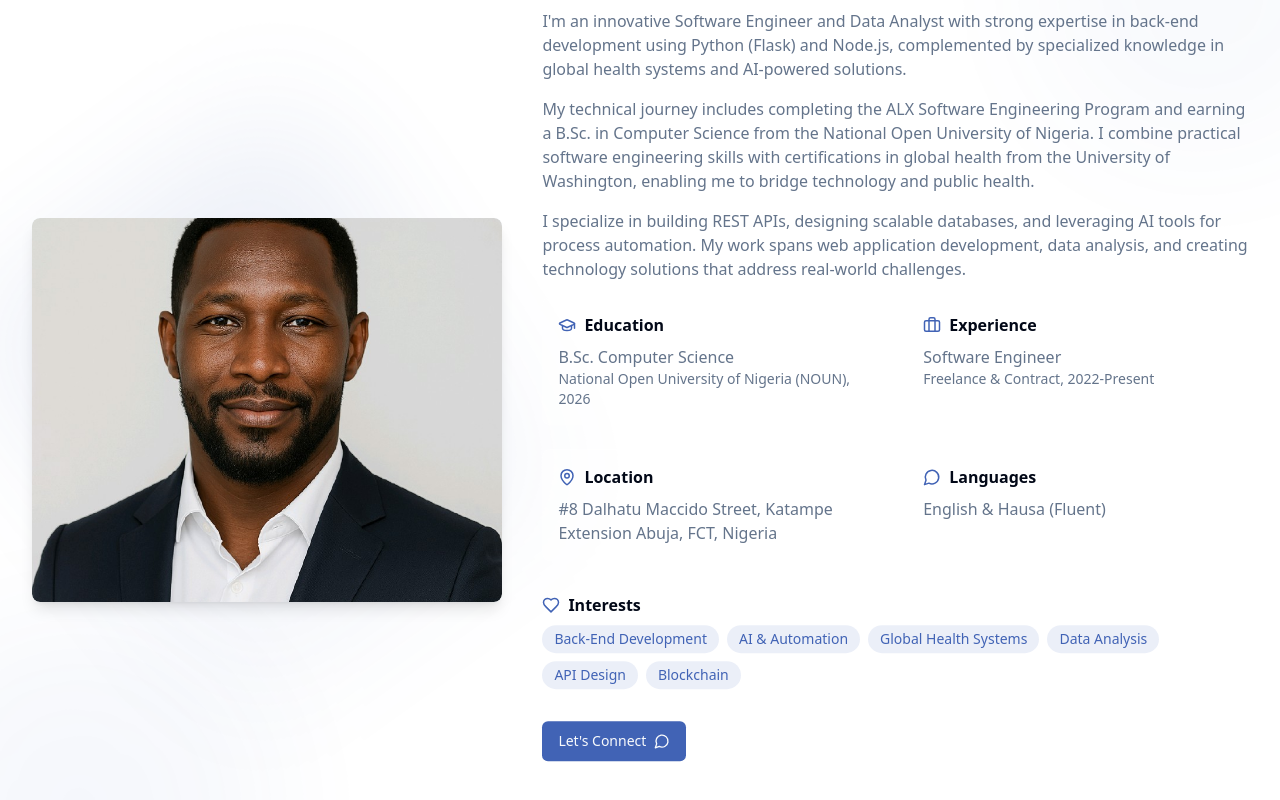
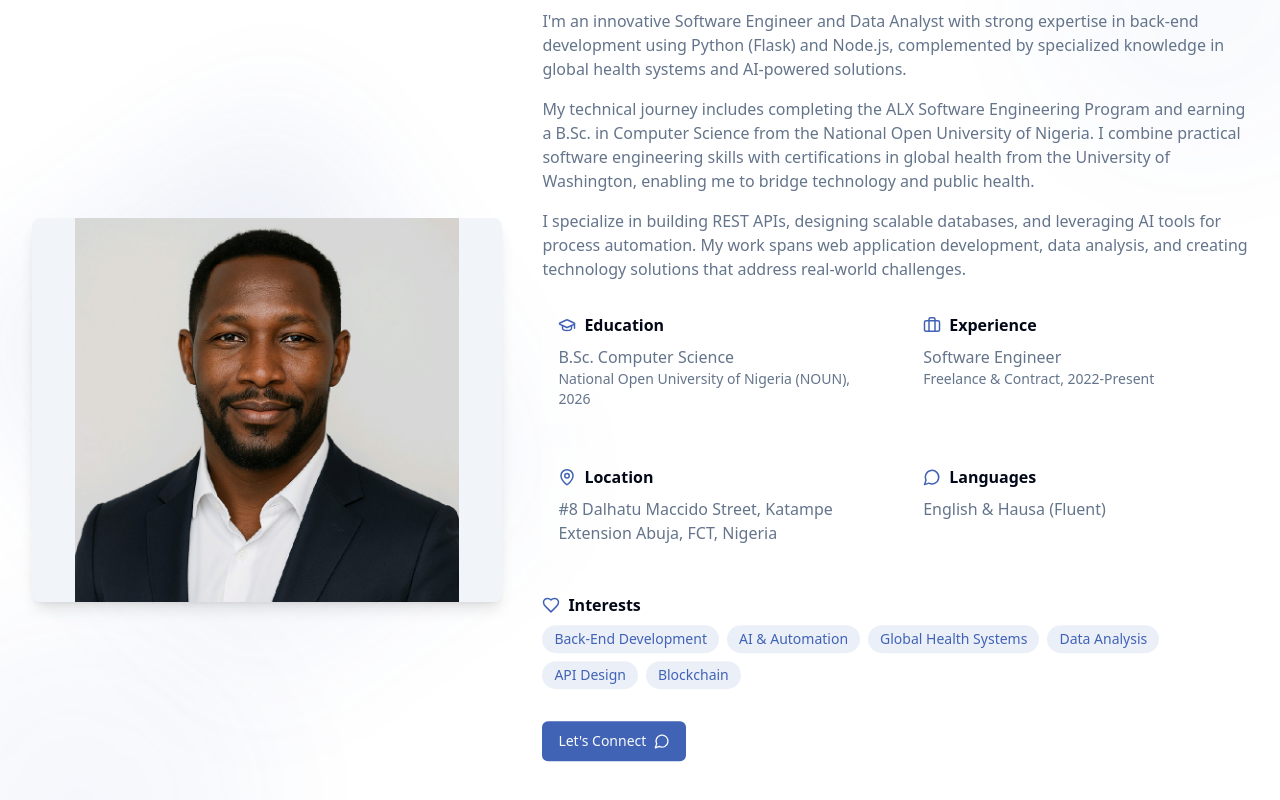
Before and after one commit to izzymarc/porfolio, a React (Vite) app in the folder client/: page /#/ in a window 1280 px wide. Shown: the part 1242-2042 px from the top of the page. Built offline with nearby package versions, Linux system fonts and the light colour scheme.

Commit message:
Change Home page About image to object-contain to show full photo without cropping

```diff
--- a/client/src/components/AboutSection.tsx
+++ b/client/src/components/AboutSection.tsx
@@ -148,7 +148,7 @@
                 <img
                   src={profileImage}
                   alt="Ezekiel Funom Gwamna"
-                  className="w-full h-full object-cover object-center rounded-lg transition-transform duration-300 group-hover:scale-105"
+                  className="w-full h-full object-contain rounded-lg transition-transform duration-300 group-hover:scale-105"
                 />
               </div>
             </motion.div>
```
